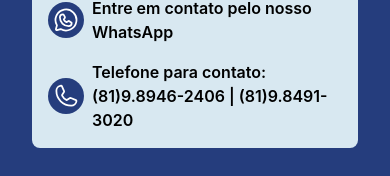
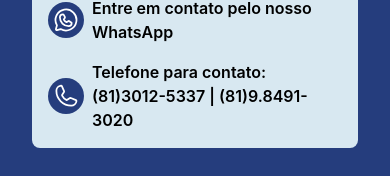
Before and after one commit to DeborahLyra/centro-urologico-de-olinda, a React (Vite) app: page / in a window 390 px wide. Shown: the part 5068-5244 px from the top of the page. Built offline with nearby package versions, Linux system fonts and the light colour scheme.

Commit message:
updated celphone

```diff
--- a/src/components/contact/Contact.jsx
+++ b/src/components/contact/Contact.jsx
@@ -23,7 +23,7 @@ export function Contact() {
                             <div className='bg-primary p-1 rounded-full mr-2'><a href="tel:(81)9.8946-2406"><Phone size={28} style={{ color: 'white' }} /></a></div>
                             <div className='lg:flex lg:items-center lg:gap-2 md:flex md:items-center md:gap-2'>
                                 <p>Telefone para contato: </p>
-                                <p> <a href="tel:(81)9.8946-2406">(81)9.8946-2406</a> | <a href="tel:(81)9.8491-3020">(81)9.8491-3020</a></p>
+                                <p> <a href="tel:(81)3012-5337">(81)3012-5337</a> | <a href="tel:(81)9.8491-3020">(81)9.8491-3020</a></p>
                             </div>
                         </div>
                     </div>
```
